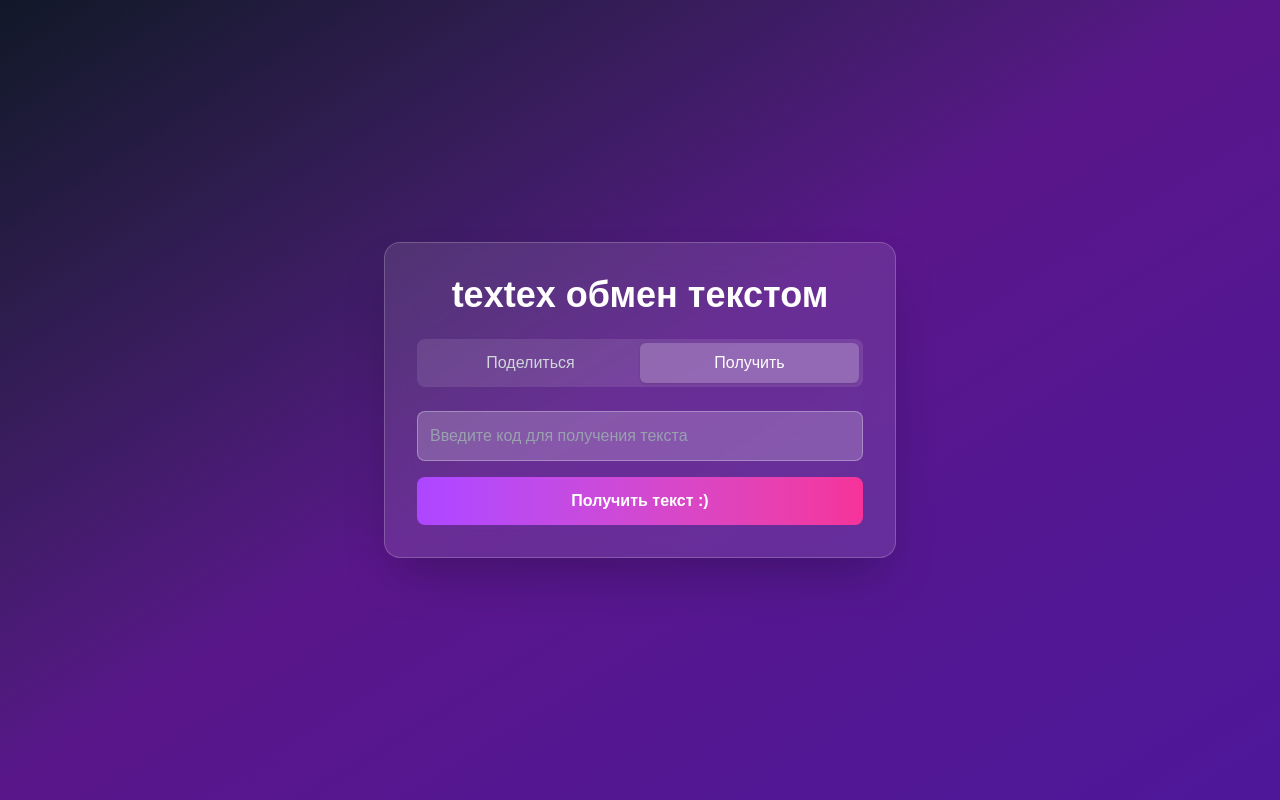
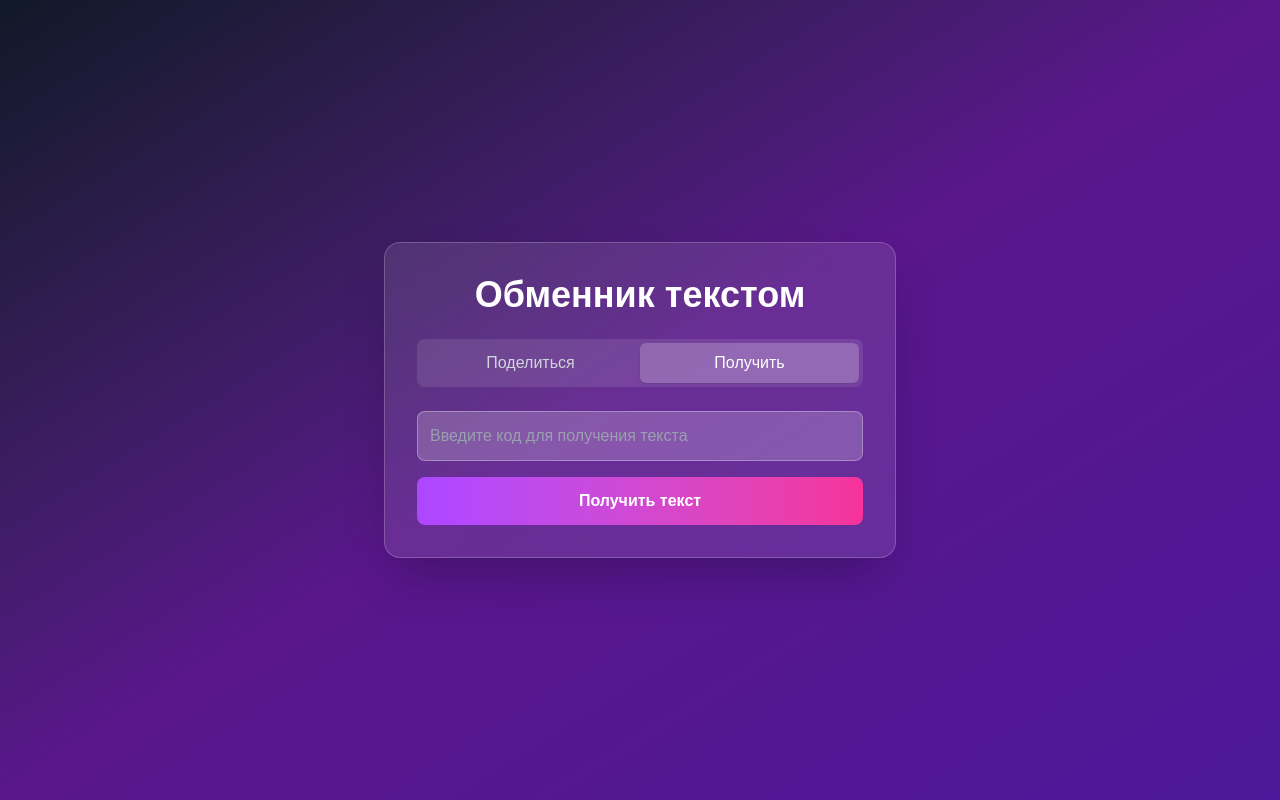
Before and after one commit to Kingrane/qtxt, a Next.js app: page / in a window 1280 px wide. Both pictures are taken after a click on the button "Получить". Built offline with nearby package versions, Linux system fonts and the light colour scheme.

Commit message:
Update page.tsx

```diff
--- a/app/page.tsx
+++ b/app/page.tsx
@@ -17,7 +17,7 @@
 
   const handleShare = async () => {
     if (!shareText.trim()) {
-      setShareError('Текст не может быть пустым :P');
+      setShareError('Текст не может быть пустым');
       return;
     }
     setShareLoading(true);
@@ -32,7 +32,7 @@
       });
 
       if (!response.ok) {
-        throw new Error('Не удалось поделиться текстом :/');
+        throw new Error('Не удалось поделиться текстом');
       }
 
       const data = await response.json();
@@ -47,7 +47,7 @@
 
   const handleGet = async () => {
     if (!getCode.trim()) {
-      setGetError('Код не может быть пустым :P');
+      setGetError('Код не может быть пустым');
       return;
     }
     setGetLoading(true);
@@ -59,7 +59,7 @@
 
       if (!response.ok) {
         const errorData = await response.json();
-        throw new Error(errorData.error || 'Текст не найден или устарел :(');
+        throw new Error(errorData.error || 'Текст не найден или устарел');
       }
 
       const data = await response.json();
@@ -73,11 +73,11 @@
   };
 
   return (
-
+    // НОВЫЙ ДИЗАЙН: темный фон с градиентом
     <main className="flex min-h-screen flex-col items-center justify-center p-4 bg-gradient-to-br from-gray-900 via-purple-900 to-violet-900">
-
+      {/* НОВЫЙ ДИЗАЙН: карточка с эффектом стекла */}
       <div className="w-full max-w-lg p-8 space-y-6 bg-white/10 backdrop-blur-lg rounded-2xl shadow-2xl border border-white/20">
-        <h1 className="text-4xl font-bold text-center text-white">textex обмен текстом</h1>
+        <h1 className="text-4xl font-bold text-center text-white">Обменник текстом</h1>
 
         <div className="flex justify-center p-1 bg-white/10 rounded-lg">
           <button
@@ -104,13 +104,13 @@
               value={shareText}
               onChange={(e) => setShareText(e.target.value)}
               placeholder="Введите ваш текст здесь..."
-
+              // ИСПРАВЛЕНИЕ: явно задаем цвет текста и фона
               className="w-full h-40 p-3 bg-white/20 border border-white/30 rounded-lg resize-none placeholder:text-gray-400 text-white focus:outline-none focus:ring-2 focus:ring-purple-500"
             />
             <button
               onClick={handleShare}
               disabled={shareLoading}
-
+              // НОВЫЙ ДИЗАЙН: кнопка с градиентом
               className="w-full py-3 px-4 bg-gradient-to-r from-purple-500 to-pink-500 text-white font-semibold rounded-lg hover:from-purple-600 hover:to-pink-600 disabled:from-gray-600 disabled:to-gray-700 transition-all"
             >
               {shareLoading ? 'Создание ссылки...' : 'Поделиться'}
@@ -131,7 +131,7 @@
             <input
               type="text"
               value={getCode}
-
+              // ИСПРАВЛЕНИЕ: УБРАЛИ .toUpperCase() и задали стили
               onChange={(e) => setGetCode(e.target.value)}
               placeholder="Введите код для получения текста"
               className="w-full p-3 bg-white/20 border border-white/30 rounded-lg placeholder:text-gray-400 text-white focus:outline-none focus:ring-2 focus:ring-purple-500"
@@ -141,7 +141,7 @@
               disabled={getLoading}
               className="w-full py-3 px-4 bg-gradient-to-r from-purple-500 to-pink-500 text-white font-semibold rounded-lg hover:from-purple-600 hover:to-pink-600 disabled:from-gray-600 disabled:to-gray-700 transition-all"
             >
-              {getLoading ? 'Загрузка...' : 'Получить текст :)'}
+              {getLoading ? 'Загрузка...' : 'Получить текст'}
             </button>
             {getError && <p className="text-center text-red-400">{getError}</p>}
             {getText && (
```
